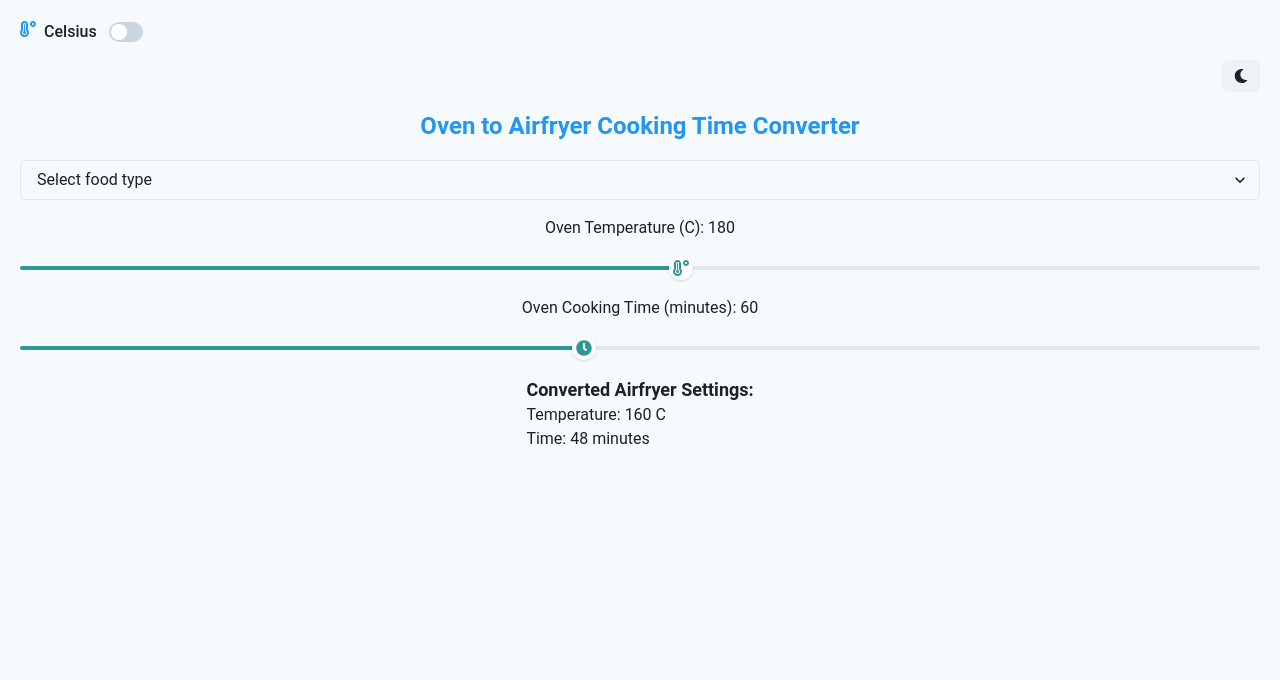
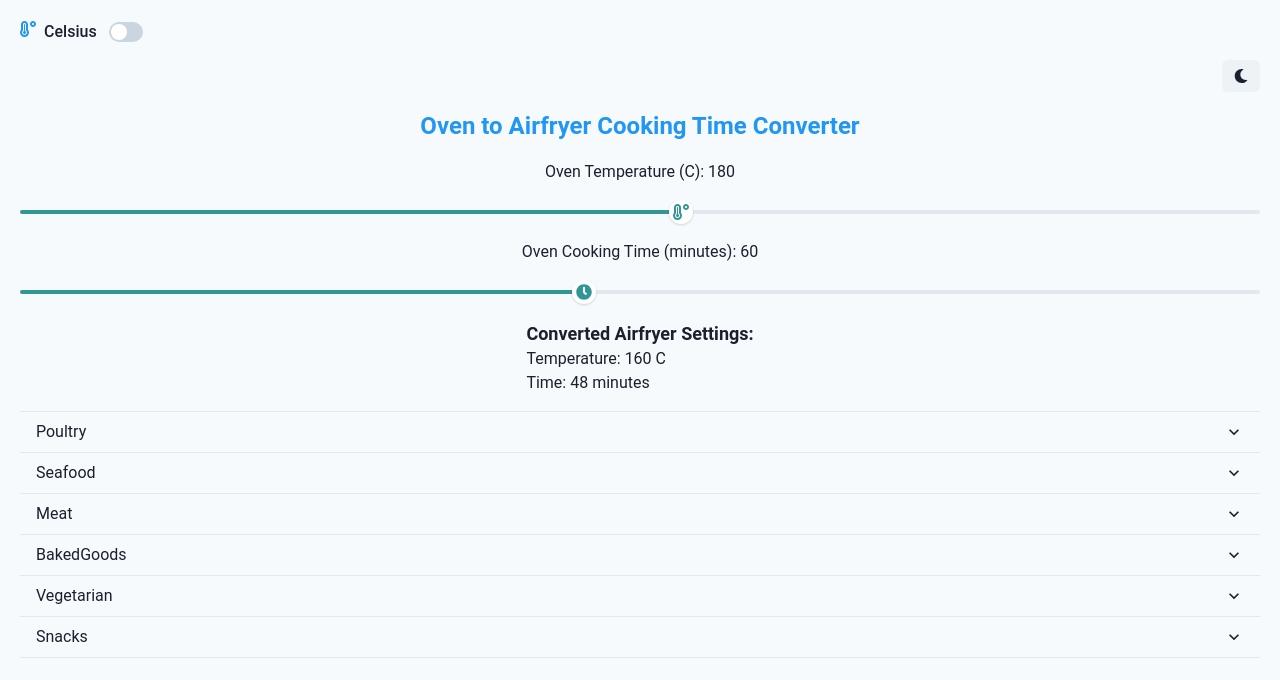
Before and after one commit to OlekOlaisen/Airfryer-Converter, a React (Create React App) app: page / in a window 1280 px wide. Shown: the top 680 px of the page. Built offline with nearby package versions, Linux system fonts and the light colour scheme.

Commit message:
Add food categories and dishes to the app

```diff
--- a/src/App.js
+++ b/src/App.js
@@ -5,7 +5,6 @@ import {
   SliderTrack,
   SliderFilledTrack,
   SliderThumb,
-  Select,
   Text,
   VStack,
   Switch,
@@ -14,8 +13,19 @@ import {
   Icon,
   useColorMode,
   Button,
+  Grid,
+  GridItem,
+  useToast,
 } from "@chakra-ui/react";
 import { FaSun, FaMoon, FaTemperatureHigh, FaClock } from "react-icons/fa";
+import {
+  Accordion,
+  AccordionItem,
+  AccordionButton,
+  AccordionPanel,
+  AccordionIcon,
+  // other imports remain the same
+} from "@chakra-ui/react";
 
 function App() {
   const [ovenTemp, setOvenTemp] = useState(180); // Default in Celsius
@@ -25,13 +35,97 @@ function App() {
   const [airfryerTime, setAirfryerTime] = useState(0);
   const [selectedFood, setSelectedFood] = useState("");
   const { colorMode, toggleColorMode } = useColorMode();
+  const toast = useToast();
 
-  const foodSettings = React.useMemo(() => ({
-    chicken: { temp: 200, time: 45 },
-    fish: { temp: 180, time: 30 },
-    steak: { temp: 195, time: 40 },
-    vegetables: { temp: 175, time: 25 },
-  }), []);
+  const foodSettings = React.useMemo(
+    () => ({
+      Chicken: { temp: 200, time: 45 },
+      Fish: { temp: 180, time: 30 },
+      Steak: { temp: 195, time: 40 },
+      Vegetables: { temp: 175, time: 25 },
+      PorkChops: { temp: 190, time: 35 },
+      Pizza: { temp: 220, time: 15 },
+      FrenchFries: { temp: 200, time: 18 },
+      Bread: { temp: 180, time: 35 },
+      Cupcakes: { temp: 175, time: 20 },
+      Lasagna: { temp: 190, time: 30 },
+      Quiche: { temp: 180, time: 45 },
+      Meatballs: { temp: 175, time: 25 },
+      Salmon: { temp: 180, time: 20 },
+      Cookies: { temp: 170, time: 12 },
+      Brownies: { temp: 175, time: 25 },
+      FriedChicken: { temp: 180, time: 20 },
+    }),
+    []
+  );
+
+  const foodCategories = React.useMemo(
+    () => ({
+      Poultry: [
+        { key: "chicken", displayName: "Chicken", temp: 200, time: 45 },
+        {
+          key: "fried_chicken",
+          displayName: "Fried Chicken",
+          temp: 180,
+          time: 20,
+        },
+        { key: "meatballs", displayName: "Meatballs", temp: 175, time: 25 },
+      ],
+      Seafood: [
+        { key: "fish", displayName: "Fish", temp: 180, time: 30 },
+        { key: "salmon", displayName: "Salmon", temp: 180, time: 20 },
+      ],
+      Meat: [
+        { key: "steak", displayName: "Steak", temp: 195, time: 40 },
+        { key: "pork_chops", displayName: "Pork Chops", temp: 190, time: 35 },
+      ],
+      BakedGoods: [
+        { key: "bread", displayName: "Bread", temp: 180, time: 35 },
+        { key: "cupcakes", displayName: "Cupcakes", temp: 175, time: 20 },
+        { key: "cookies", displayName: "Cookies", temp: 170, time: 12 },
+        { key: "brownies", displayName: "Brownies", temp: 175, time: 25 },
+      ],
+      Vegetarian: [
+        { key: "vegetables", displayName: "Vegetables", temp: 175, time: 25 },
+        { key: "lasagna", displayName: "Lasagna", temp: 190, time: 30 },
+        { key: "quiche", displayName: "Quiche", temp: 180, time: 45 },
+      ],
+      Snacks: [
+        { key: "pizza", displayName: "Pizza", temp: 220, time: 15 },
+        {
+          key: "french_fries",
+          displayName: "French Fries",
+          temp: 200,
+          time: 18,
+        },
+      ],
+    }),
+    []
+  );
+
+
+  const selectFood = (dish) => {
+    const { temp, time, displayName } = dish;
+    // Calculate air fryer settings
+    const airfryerTemp =
+      tempUnit === "C" ? temp - 20 : celsiusToFahrenheit(temp - 20);
+    const airfryerTime = Math.round(time - time * 0.2);
+
+    // Apply settings
+    setOvenTemp(temp);
+    setOvenTime(time);
+    setAirfryerTemp(airfryerTemp);
+    setAirfryerTime(airfryerTime);
+
+    // Display toast with air fryer settings
+    toast({
+      title: `${displayName} settings applied.`,
+      description: `Air fryer set to ${airfryerTemp}°${tempUnit} for ${airfryerTime} minutes.`,
+      status: "info",
+      duration: 1500,
+      isClosable: true,
+    });
+  };
 
   const celsiusToFahrenheit = (celsius) => (celsius * 9) / 5 + 32;
   const fahrenheitToCelsius = (fahrenheit) => ((fahrenheit - 32) * 5) / 9;
@@ -68,7 +162,6 @@ function App() {
 
   return (
     <Box p={5} bg={colorMode === "light" ? "gray.50" : "gray.800"} minH="100vh">
-
       <VStack spacing={4}>
         <FormControl display="flex" alignItems="center">
           <FormLabel htmlFor="temp-unit-switch" mb="0">
@@ -87,16 +180,6 @@ function App() {
         <Text fontSize="2xl" fontWeight="bold" color="brand.500">
           Oven to Airfryer Cooking Time Converter
         </Text>
-        <Select
-          placeholder="Select food type"
-          onChange={(e) => setSelectedFood(e.target.value)}
-        >
-          {Object.keys(foodSettings).map((food) => (
-            <option key={food} value={food}>
-              {food.charAt(0).toUpperCase() + food.slice(1)}
-            </option>
-          ))}
-        </Select>
 
         <Text>
           Oven Temperature ({tempUnit}): {ovenTemp}
@@ -141,6 +224,47 @@ function App() {
           </Text>
           <Text>Time: {airfryerTime} minutes</Text>
         </Box>
+        <Accordion allowMultiple w="full">
+          {Object.entries(foodCategories).map(([category, dishes]) => (
+            <AccordionItem key={category}>
+              <h2>
+                <AccordionButton>
+                  <Box flex="1" textAlign="left">
+                    {category}
+                  </Box>
+                  <AccordionIcon />
+                </AccordionButton>
+              </h2>
+              <AccordionPanel pb={4}>
+                <Grid templateColumns="repeat(2, 1fr)" gap={4}>
+                  {dishes.map((dish) => (
+                    <GridItem w="100%" key={dish.key}>
+                      <Box
+                        as="button"
+                        h="100px"
+                        p={4}
+                        bg={colorMode === "light" ? "blue.100" : "blue.700"}
+                        color="white"
+                        rounded="md"
+                        shadow="md"
+                        display="flex"
+                        flexDirection="column"
+                        justifyContent="center"
+                        alignItems="center"
+                        onClick={() => selectFood(dish)}
+                      >
+                        <Icon as={FaTemperatureHigh} w={5} h={5} mb={2} />
+                        <Text textAlign="center" fontWeight="bold">
+                          {dish.displayName}
+                        </Text>
+                      </Box>
+                    </GridItem>
+                  ))}
+                </Grid>
+              </AccordionPanel>
+            </AccordionItem>
+          ))}
+        </Accordion>
       </VStack>
     </Box>
   );
```
